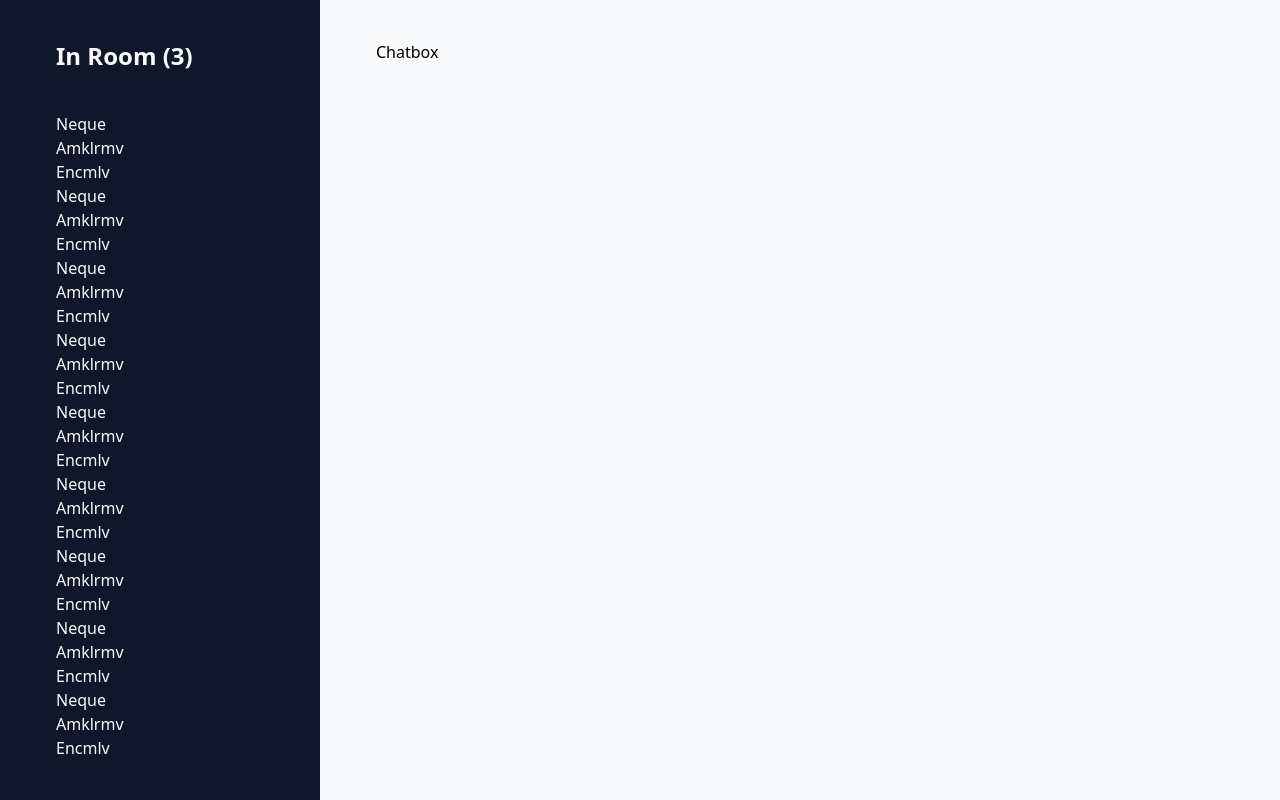
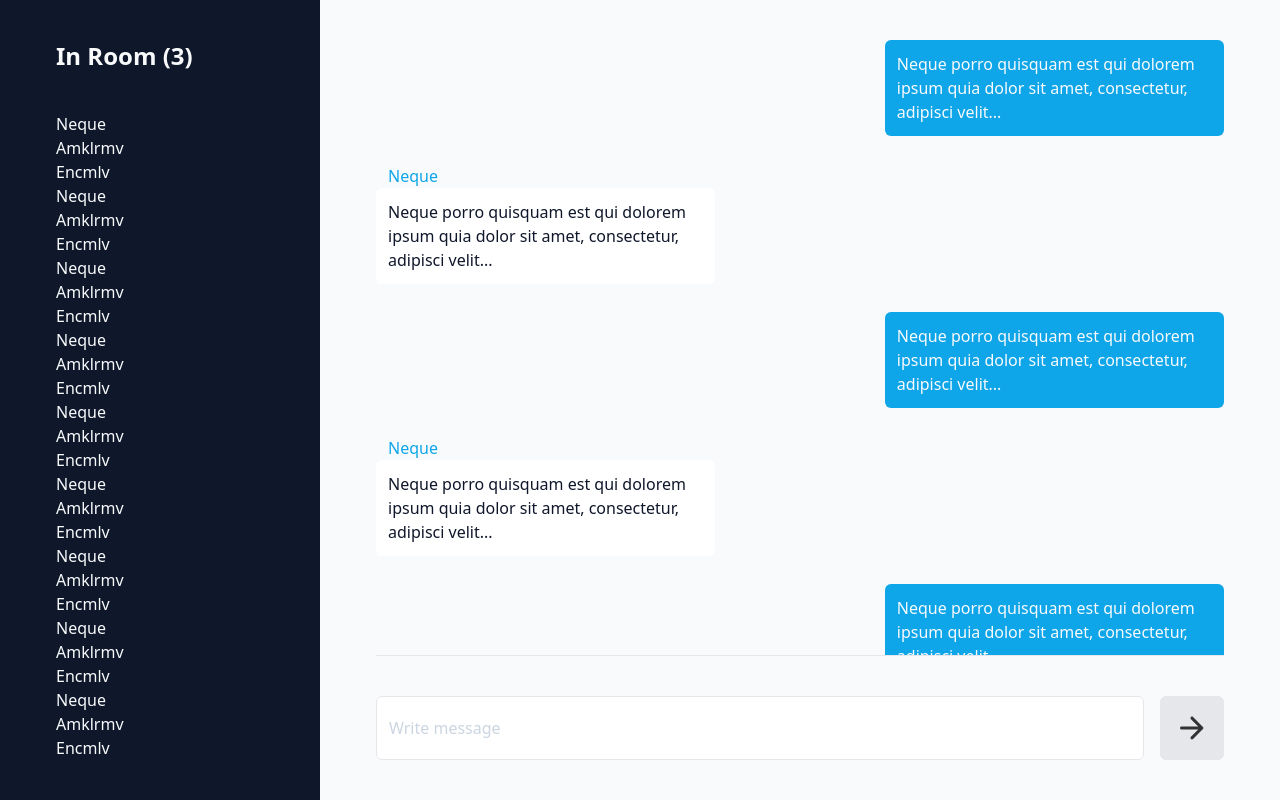
Before and after one commit to yuchun9508/chat-app, a React (Create React App) app in the folder client/: page /chat-room in a window 1280 px wide. Built offline with nearby package versions, Linux system fonts and the light colour scheme; no server answers.

Commit message:
Update `ChatRoom` layout and add `MessageBubble` component

```diff
--- /dev/null
+++ b/client/src/components/ArrowForwardIcon.tsx
@@ -0,0 +1,27 @@
+import React from 'react';
+
+const ArrowForwardIcon = () => {
+  return (
+    <svg
+      width="36"
+      height="36"
+      viewBox="0 0 36 36"
+      fill="none"
+      xmlns="http://www.w3.org/2000/svg"
+    >
+      <g clip-path="url(#clip0_2_38)">
+        <path
+          d="M7.5 19.5H24.255L16.935 26.82C16.35 27.405 16.35 28.365 16.935 28.95C17.52 29.535 18.465 29.535 19.05 28.95L28.935 19.065C29.52 18.48 29.52 17.535 28.935 16.95L19.065 7.04999C18.48 6.46499 17.535 6.46499 16.95 7.04999C16.365 7.63499 16.365 8.57999 16.95 9.16499L24.255 16.5H7.5C6.675 16.5 6 17.175 6 18C6 18.825 6.675 19.5 7.5 19.5Z"
+          fill="#333333"
+        />
+      </g>
+      <defs>
+        <clipPath id="clip0_2_38">
+          <rect width="36" height="36" fill="white" />
+        </clipPath>
+      </defs>
+    </svg>
+  );
+};
+
+export default ArrowForwardIcon;
--- a/client/src/components/ChatRoom.tsx
+++ b/client/src/components/ChatRoom.tsx
@@ -1,4 +1,6 @@
 import React from 'react';
+import ArrowForwardIcon from './ArrowForwardIcon.tsx';
+import MessageBubble from './MessageBubble.tsx';
 
 const ChatRoom = () => {
   return (
@@ -48,7 +50,92 @@ const ChatRoom = () => {
           </div>
         </div>
       </div>
-      <div className="col-span-3 bg-slate-50 px-14 py-10">Chatbox</div>
+      <div className="col-span-3 bg-slate-50 px-14 py-10">
+        <div className="flex flex-col h-full divide-y">
+          <div className="flex-1 overflow-y-auto">
+            <div className="max-h-0">
+              <MessageBubble
+                message="Neque porro quisquam est qui dolorem ipsum quia dolor sit amet, consectetur, adipisci velit..."
+                isPrimary
+              />
+              <MessageBubble
+                message="Neque porro quisquam est qui dolorem ipsum quia dolor sit amet, consectetur, adipisci velit..."
+                userName="Neque"
+              />
+              <MessageBubble
+                message="Neque porro quisquam est qui dolorem ipsum quia dolor sit amet, consectetur, adipisci velit..."
+                isPrimary
+              />
+              <MessageBubble
+                message="Neque porro quisquam est qui dolorem ipsum quia dolor sit amet, consectetur, adipisci velit..."
+                userName="Neque"
+              />
+              <MessageBubble
+                message="Neque porro quisquam est qui dolorem ipsum quia dolor sit amet, consectetur, adipisci velit..."
+                isPrimary
+              />
+              <MessageBubble
+                message="Neque porro quisquam est qui dolorem ipsum quia dolor sit amet, consectetur, adipisci velit..."
+                userName="Neque"
+              />
+              <MessageBubble
+                message="Neque porro quisquam est qui dolorem ipsum quia dolor sit amet, consectetur, adipisci velit..."
+                isPrimary
+              />
+              <MessageBubble
+                message="Neque porro quisquam est qui dolorem ipsum quia dolor sit amet, consectetur, adipisci velit..."
+                userName="Neque"
+              />
+              <MessageBubble
+                message="Neque porro quisquam est qui dolorem ipsum quia dolor sit amet, consectetur, adipisci velit..."
+                isPrimary
+              />
+              <MessageBubble
+                message="Neque porro quisquam est qui dolorem ipsum quia dolor sit amet, consectetur, adipisci velit..."
+                userName="Neque"
+              />
+              <MessageBubble
+                message="Neque porro quisquam est qui dolorem ipsum quia dolor sit amet, consectetur, adipisci velit..."
+                isPrimary
+              />
+              <MessageBubble
+                message="Neque porro quisquam est qui dolorem ipsum quia dolor sit amet, consectetur, adipisci velit..."
+                userName="Neque"
+              />
+              <MessageBubble
+                message="Neque porro quisquam est qui dolorem ipsum quia dolor sit amet, consectetur, adipisci velit..."
+                isPrimary
+              />
+              <MessageBubble
+                message="Neque porro quisquam est qui dolorem ipsum quia dolor sit amet, consectetur, adipisci velit..."
+                userName="Neque"
+              />
+              <MessageBubble
+                message="Neque porro quisquam est qui dolorem ipsum quia dolor sit amet, consectetur, adipisci velit..."
+                isPrimary
+              />
+              <MessageBubble
+                message="Neque porro quisquam est qui dolorem ipsum quia dolor sit amet, consectetur, adipisci velit..."
+                userName="Neque"
+              />
+            </div>
+          </div>
+          <div className="pt-10">
+            <form>
+              <div className="flex gap-4">
+                <input
+                  type="text"
+                  placeholder="Write message"
+                  className="flex-1 outline-none border rounded-md border-gray-200 text-slate-800 placeholder:text-slate-300 py-4 px-3"
+                />
+                <button className="w-16 h-16 bg-gray-200 border rounded-md flex justify-center items-center">
+                  <ArrowForwardIcon />
+                </button>
+              </div>
+            </form>
+          </div>
+        </div>
+      </div>
     </div>
   );
 };
--- /dev/null
+++ b/client/src/components/MessageBubble.tsx
@@ -0,0 +1,30 @@
+import React from 'react';
+
+type MessageBubbleProps = {
+  isPrimary?: boolean;
+  userName?: string;
+  message: string;
+};
+
+const MessageBubble = (props: MessageBubbleProps) => {
+  const { isPrimary = false, userName = '', message } = props;
+
+  return (
+    <div className="w-full pb-7">
+      <div className={`${isPrimary && 'ml-auto'} w-2/5`}>
+        <div className={`${isPrimary && 'hidden'} text-sky-500 pl-3`}>
+          {userName}
+        </div>
+        <div
+          className={`${
+            isPrimary ? 'text-slate-50 bg-sky-500' : 'text-slate-900 bg-white'
+          } p-3 rounded-md`}
+        >
+          {message}
+        </div>
+      </div>
+    </div>
+  );
+};
+
+export default MessageBubble;
```
